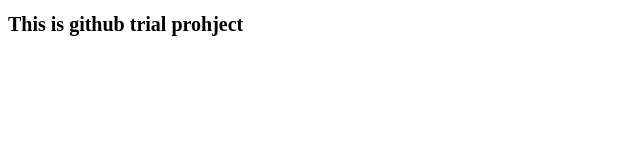
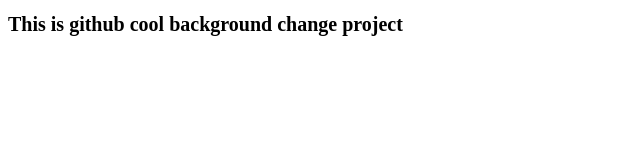
Before and after one commit to Surajjayal/background-generator, a plain HTML site: page index.html in a window 1280 px wide. Shown: the whole page, without its empty margins (0-640 px from the left). Drawn offline with Linux system fonts and the light colour scheme.

Commit message:
changing title

```diff
--- a/index.html
+++ b/index.html
@@ -5,7 +5,7 @@
 	<link rel="stylesheet" type="text/css" href="style.css">
 </head>
 <body>
-	<h1>This is github trial prohject</h1>
+	<h1>This is github cool background change project</h1>
 	<script type="text/javascript" src="script.js"></script>
 </body>
 </html>
```
